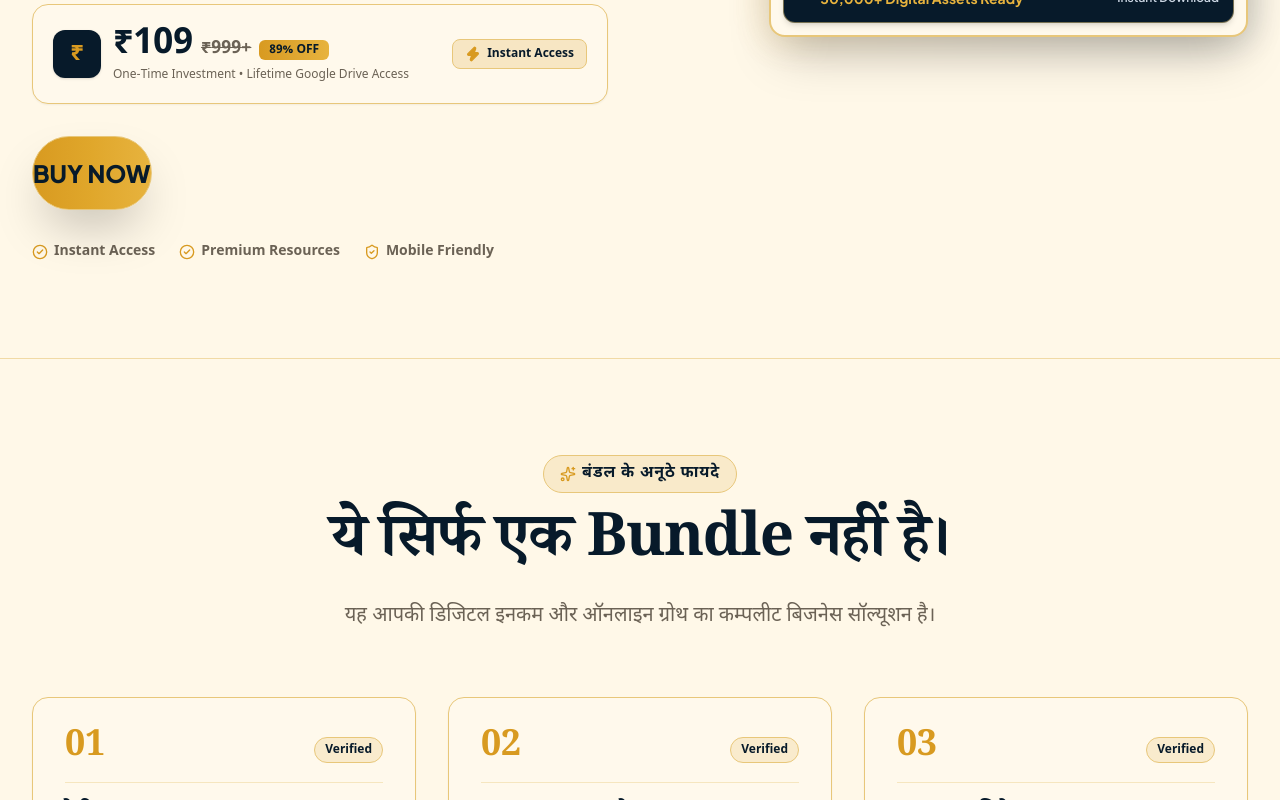
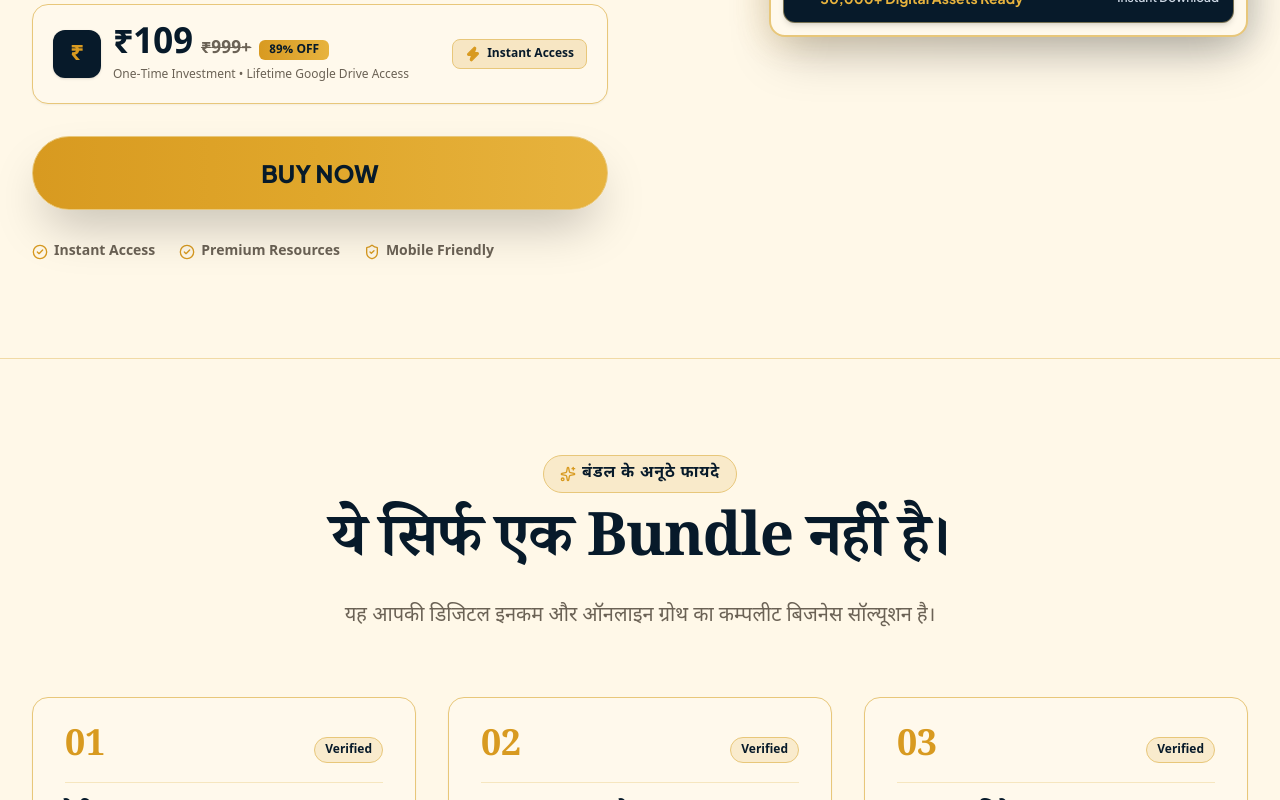
Before and after one commit to silifixsilicone-coder/plnbizz-saas, a Next.js app: page / in a window 1280 px wide. Shown: the part 780-1580 px from the top of the page. Built offline with nearby package versions, Linux system fonts and the light colour scheme; no server answers; the database is empty.

Commit message:
Fix Buy CTA button container alignment and prevent text overflow outside pill shape

```diff
--- a/components/admin/editor/EditableCTA.tsx
+++ b/components/admin/editor/EditableCTA.tsx
@@ -13,6 +13,7 @@ interface EditableCTAProps {
   utmParams?: UTMParams;
   onCTAChange?: (newText: string, newUrl: string, newUtm?: UTMParams) => void;
   className?: string;
+  containerClassName?: string;
 }
 
 export const EditableCTA: React.FC<EditableCTAProps> = ({
@@ -23,6 +24,7 @@ export const EditableCTA: React.FC<EditableCTAProps> = ({
   utmParams,
   onCTAChange,
   className = '',
+  containerClassName = 'w-full',
 }) => {
   const [showModal, setShowModal] = useState(false);
   const [tempText, setTempText] = useState(buttonText);
@@ -52,7 +54,6 @@ export const EditableCTA: React.FC<EditableCTAProps> = ({
       return;
     }
     const finalUrl = buildExternalCheckoutUrl(tempUrl, utm);
-    // Exclude analytics tracking for admin test click (isAdminOrPreview = true)
     triggerExternalCheckout(finalUrl, undefined, true);
   };
 
@@ -77,15 +78,15 @@ export const EditableCTA: React.FC<EditableCTAProps> = ({
   };
 
   return (
-    <div className="relative inline-block font-admin">
+    <div className={`relative font-admin ${containerClassName}`}>
 
       {/* Target CTA Button */}
       <button
         type="button"
         onClick={handleClick}
-        className={`group relative inline-flex items-center justify-center font-black transition-transform transform active:scale-95 cursor-pointer ${className}`}
+        className={`group relative inline-flex items-center justify-center font-black transition-transform transform active:scale-95 cursor-pointer whitespace-nowrap px-8 ${className}`}
       >
-        <span>{buttonText}</span>
+        <span className="truncate">{buttonText}</span>
 
         {/* Edit Hover Badge */}
         {isEditingEnabled && (
@@ -96,7 +97,7 @@ export const EditableCTA: React.FC<EditableCTAProps> = ({
         )}
       </button>
 
-      {/* Inline CTA Editor Modal (Requirement 2 & 19) */}
+      {/* Inline CTA Editor Modal */}
       {showModal && (
         <div className="fixed inset-0 z-50 bg-black/60 backdrop-blur-xs flex items-center justify-center p-4">
           <div className="w-full max-w-md bg-[#FFF9EC] border-2 border-[#E8C77A] rounded-3xl p-6 space-y-4 shadow-2xl text-[#071A2A] font-admin">
@@ -112,7 +113,6 @@ export const EditableCTA: React.FC<EditableCTAProps> = ({
               </button>
             </div>
 
-            {/* Admin-only Notice (Requirement 19) */}
             <div className="p-3 rounded-xl bg-[#071A2A] text-[#D89A20] border border-[#D89A20] text-xs font-bold flex items-center gap-2">
               <Info className="w-4 h-4 flex-shrink-0" />
               <span>This button opens an external checkout page.</span>
@@ -137,7 +137,7 @@ export const EditableCTA: React.FC<EditableCTAProps> = ({
                   required
                   value={tempText}
                   onChange={(e) => setTempText(e.target.value)}
-                  placeholder="👉 अभी ₹109 में Bundle लें"
+                  placeholder="BUY NOW"
                   className="w-full px-3 py-2 text-sm rounded-xl border border-[#E8C77A] bg-white font-bold"
                 />
               </div>
@@ -170,7 +170,7 @@ export const EditableCTA: React.FC<EditableCTAProps> = ({
                 </div>
               </div>
 
-              {/* Optional UTM & External Product ID Expander (Requirements 16 & 17) */}
+              {/* Tracking Parameters Expander */}
               <div className="pt-2 border-t border-[#E8C77A]/60">
                 <button
                   type="button"
@@ -202,7 +202,7 @@ export const EditableCTA: React.FC<EditableCTAProps> = ({
                           type="text"
                           value={utm.utmSource || ''}
                           onChange={(e) => setUtm({ ...utm, utmSource: e.target.value })}
-                          placeholder="plnbizz"
+                          placeholder="planbizz"
                           className="w-full px-2 py-1 rounded-lg border border-slate-300 text-xs"
                         />
                       </div>
```
